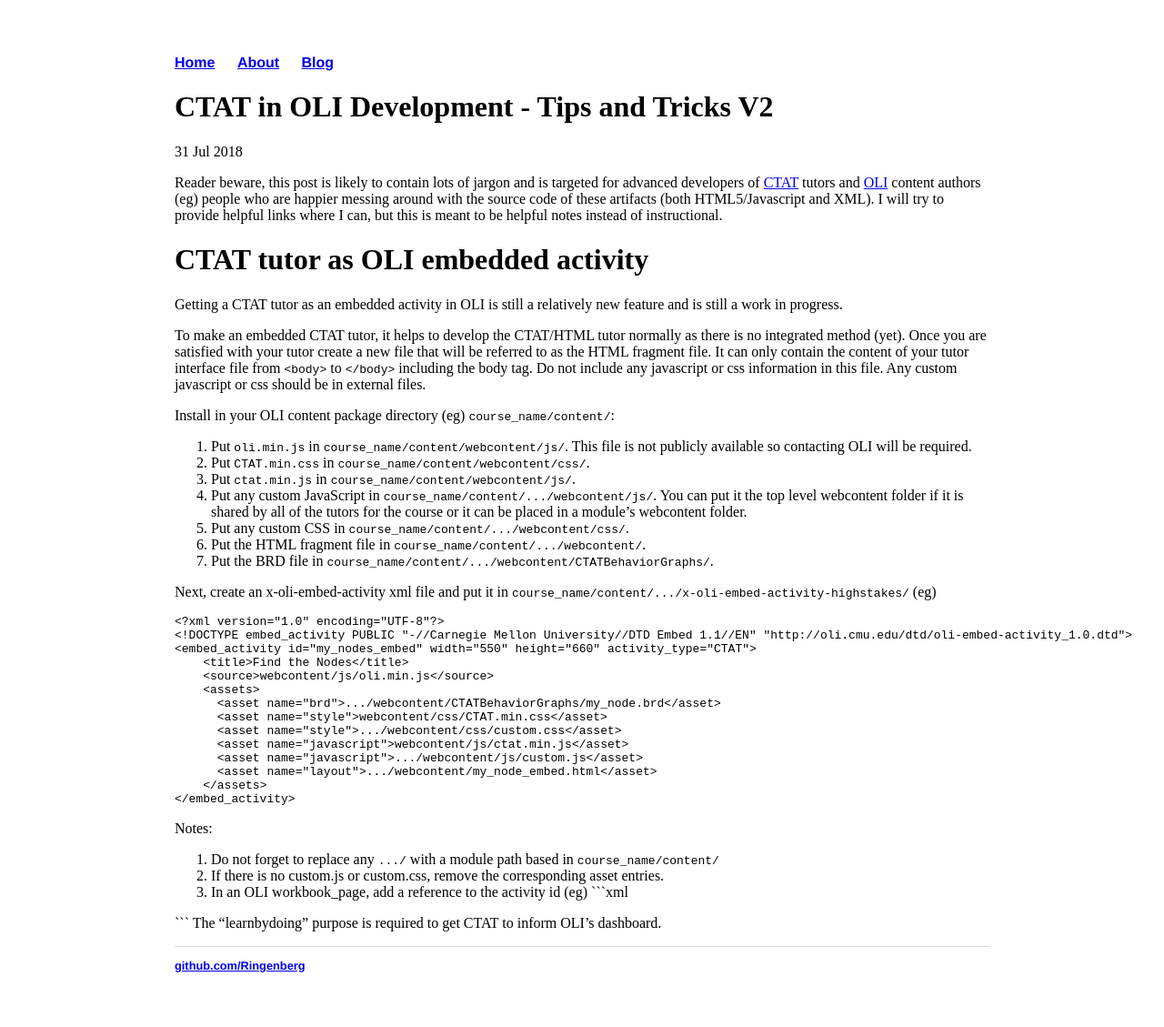
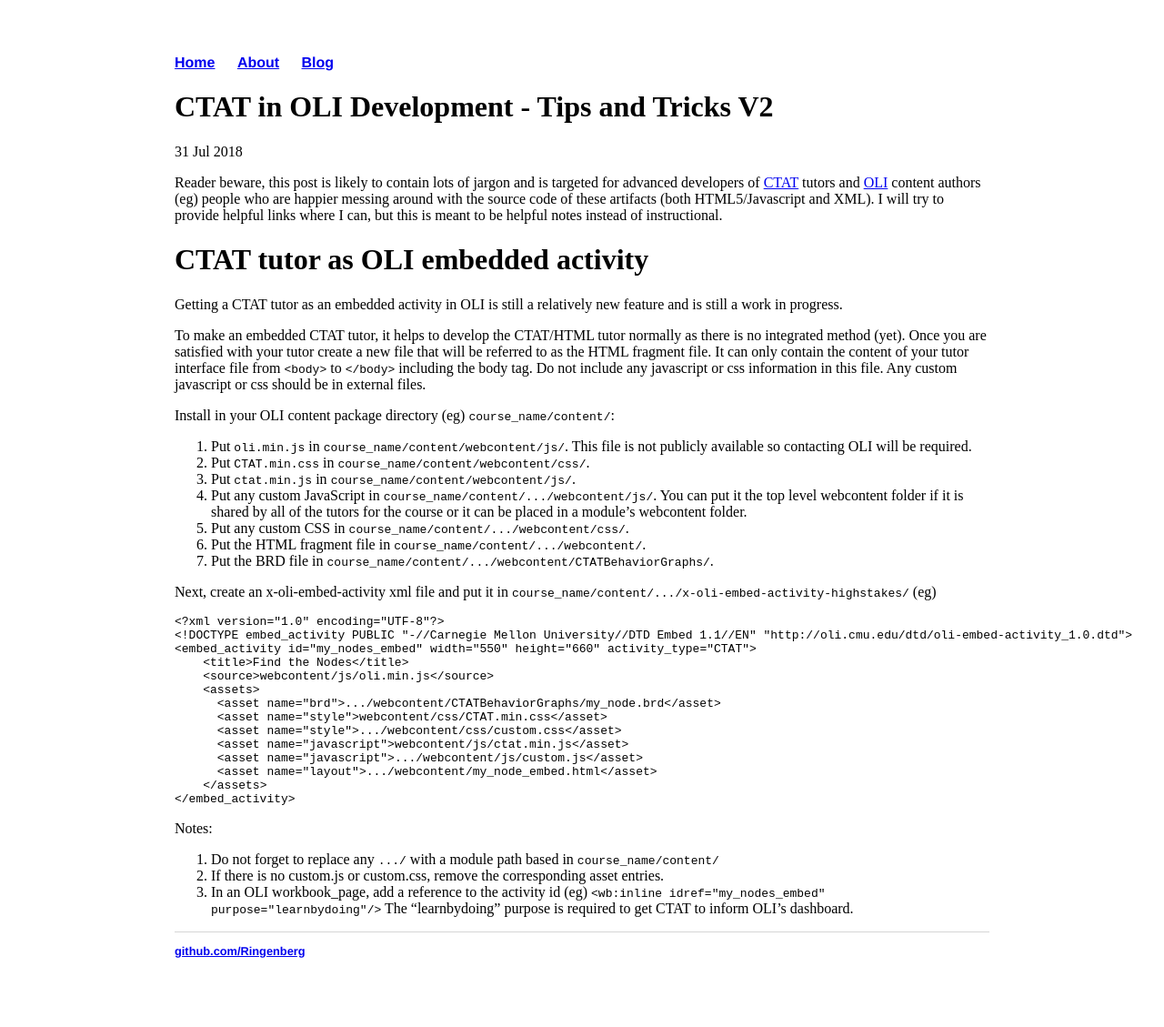
Before and after one commit to Ringenberg/Ringenberg.github.io, a Jekyll site: the page built from _posts/2018-07-31-CTAT-OLI2.md, in a window 1280 px wide. Shown: the whole page at 91% size. Built offline with Jekyll 4.4.1, drawn with Linux system fonts in a browser that asks for light colours.

Commit message:
Fixed formatting error.

````diff
--- a/_posts/2018-07-31-CTAT-OLI2.md
+++ b/_posts/2018-07-31-CTAT-OLI2.md
@@ -54,7 +54,5 @@
 1. Do not forget to replace any `.../` with a module path based in `course_name/content/`
 1. If there is no custom.js or custom.css, remove the corresponding asset entries.
 1. In an OLI workbook_page, add a reference to the activity id (eg)
-```xml
-<wb:inline idref="my_nodes_embed" purpose="learnbydoing"/>
-```
+`<wb:inline idref="my_nodes_embed" purpose="learnbydoing"/>`
 The "learnbydoing" purpose is required to get CTAT to inform OLI's dashboard.
````
